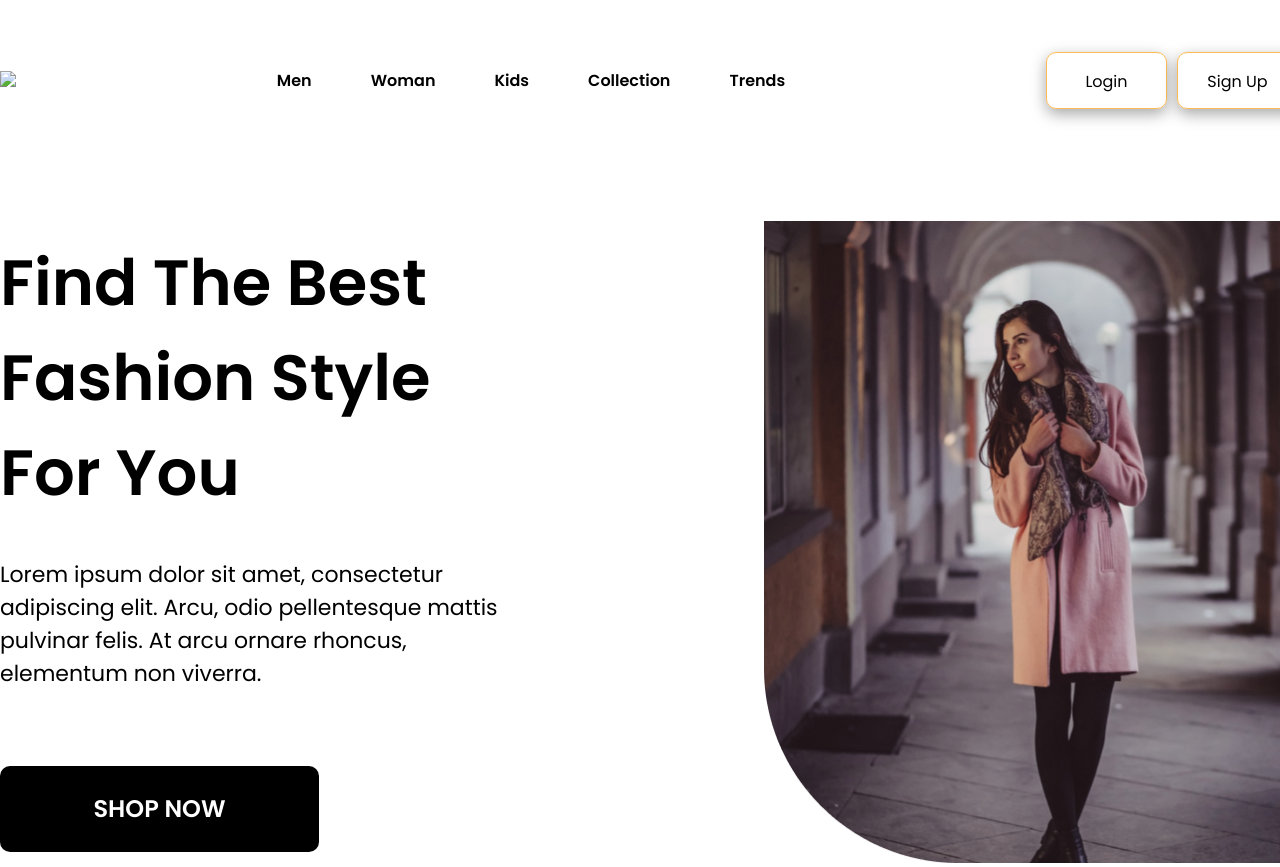
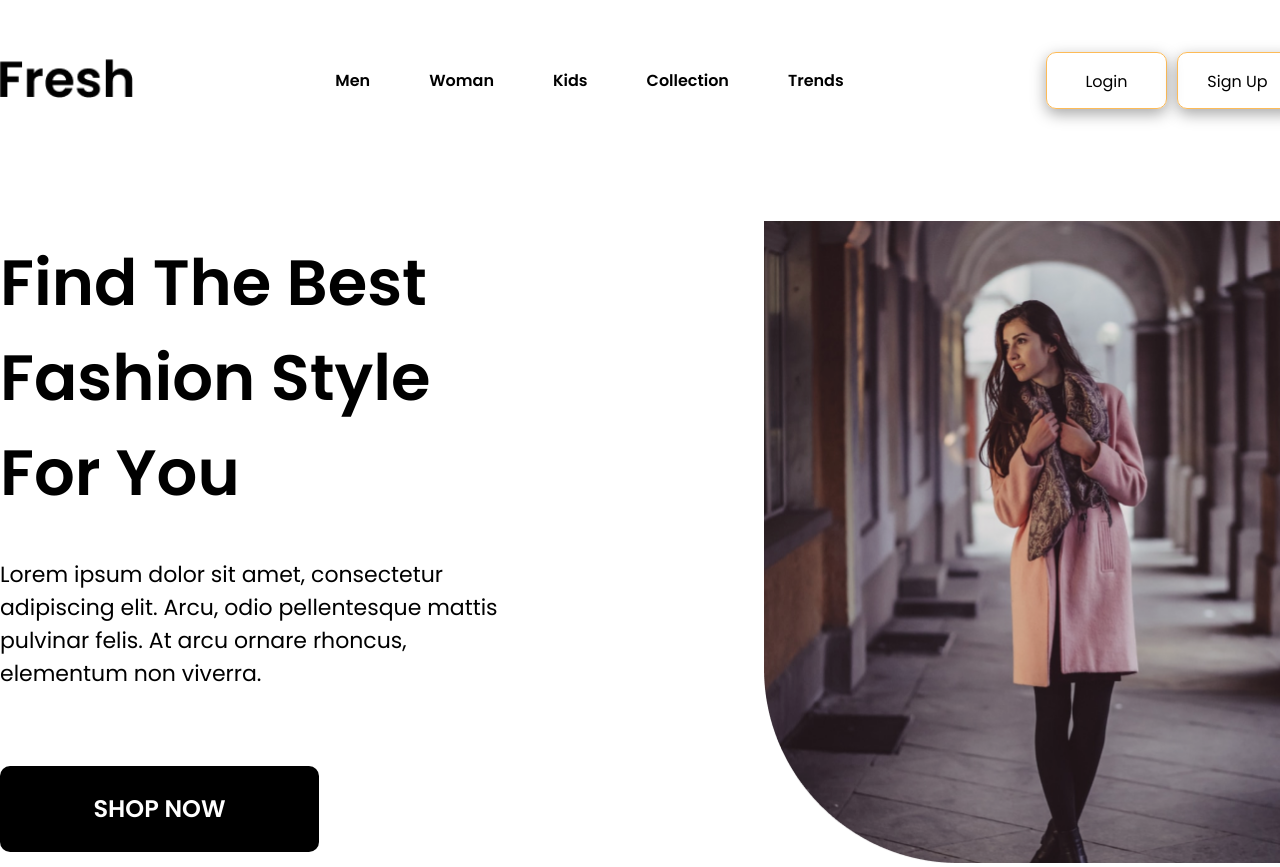
Before and after one commit to ChowdhuryAiman/figmaproject, a plain HTML site: page index.html in a window 1280 px wide. Drawn offline with Linux system fonts and the light colour scheme; files whose address does not match are found by name.

Commit message:
Update index.html

```diff
--- a/index.html
+++ b/index.html
@@ -15,7 +15,7 @@
 
 <div class="container">
  <div class="menu_row">
-<div class="logo_col"><img src="images/menu logo copy.png"> </div>
+<div class="logo_col"><img src="menu logo copy.png"> </div>
         <div class="menu_col">
             <ul>
                 <li><a href="#">Men</a></li>
```
